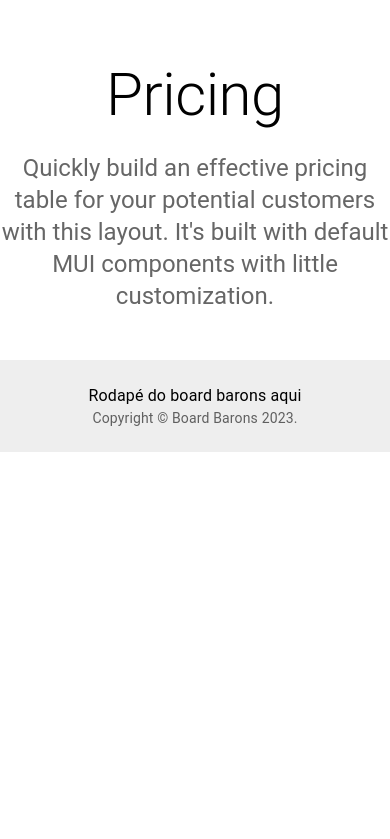
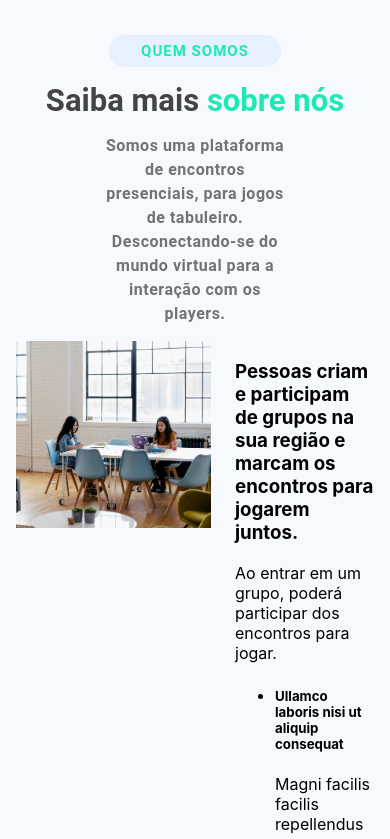
Before and after one commit to Stefanpicciani/BoardBarons, a React (Create React App) app in the folder Front-End/board-barons/: page / in a window 390 px wide. Shown: the part 940-1779 px from the top of the page. Before the commit the page ends 1392 px from the top, so only its background shows below. Built offline with nearby package versions, Linux system fonts and the light colour scheme.

Commit message:
Sessão about e imagem responsiva

```diff
--- /dev/null
+++ b/Front-End/board-barons/src/components/about/About.module.css
@@ -0,0 +1,54 @@
+/* @media (min-width: 992px)
+.col-lg-6 {
+    flex: 0 0 auto;
+    width: 50%;
+} */
+.img {
+  width: max(50px, 50vw);
+}
+/* .sibilings {
+  max-width: 50%;
+} */
+/* .about .content h3 {
+    font-weight: 600;
+    font-size: 26px;
+  }
+
+  .about .content ul {
+    list-style: none;
+    padding: 0;
+  }
+
+  .about .content ul li {
+    display: flex;
+    align-items: flex-start;
+    margin-bottom: 35px;
+  }
+
+  .about .content ul li:first-child {
+    margin-top: 35px;
+  }
+
+  .about .content ul i {
+    background: #fff;
+    box-shadow: 0px 6px 15px rgba(16, 110, 234, 0.12);
+    font-size: 24px;
+    padding: 20px;
+    margin-right: 15px;
+    color: #106eea;
+    border-radius: 50px;
+  }
+
+  .about .content ul h5 {
+    font-size: 18px;
+    color: #555555;
+  }
+
+  .about .content ul p {
+    font-size: 15px;
+  }
+
+  .about .content p:last-child {
+    margin-bottom: 0;
+  }
+   */
--- a/Front-End/board-barons/src/components/about/About.tsx
+++ b/Front-End/board-barons/src/components/about/About.tsx
@@ -1,12 +1,74 @@
-
-
+import style from './About.module.css'
+import imageAbout from '../../assets/images/about.jpg'
+import { Box, Chip, Container, Typography } from '@mui/material';
 
 
 
 const About = () => {
 
     return(
-<></>
+
+        <Box  sx={{ backgroundColor: "#f6f9fe", width: "100"}} >
+          <Container>
+          <Box paddingTop={5}>
+            <Chip label='Quem Somos'
+            sx={{
+                backgroundColor: '#e7f1fd', color: '#1de9b6',
+                fontSize: '15px', fontWeight: 700, padding: '8px 20px',
+                letterSpacing: '1px',
+                textTransform: 'uppercase',
+                fontFamily: 'Roboto',
+            }}
+            />
+
+            <Typography component='h3' variant='h3'
+                sx={{ fontSize: '31px', fontWeight: 700, lineHeight: 1.2, margin: '15px 0', color: '#444444'}}>
+                Saiba mais
+                <Typography component='span' variant='h3' sx={{ fontSize: '31px', fontWeight: 700, color: '#1de9b6'}}> sobre nós</Typography>
+            </Typography>
+
+            <Typography component='p' maxWidth={'50%'}
+                sx={{ margin: '15px auto', fontWeight: 600, color: '#444444bd', letterSpacing: 0.5}}
+            >
+               Somos uma plataforma de encontros presenciais, para jogos de tabuleiro. Desconectando-se do mundo virtual para a interação com os players.
+            </Typography>
+          </Box>
+
+          <Box display='flex' >
+            <Box className={style.sibilings}>
+              <img src={imageAbout} className={style.img} alt="imagem"/>
+            </Box>
+            <Box maxWidth={'lg'} sx={{textAlign: 'left', paddingLeft: 3}} className={style.sibilings}>
+              <h3>Pessoas criam e participam de grupos na sua região e marcam os encontros para jogarem juntos.</h3>
+              <p className="fst-italic">
+              Ao entrar em um grupo, poderá participar dos encontros para jogar.
+              </p>
+              <ul>
+                <li>
+                  <i className="bx bx-store-alt"></i>
+                  <div>
+                    <h5>Ullamco laboris nisi ut aliquip consequat</h5>
+                    <p>Magni facilis facilis repellendus cum excepturi quaerat praesentium libre trade</p>
+                  </div>
+                </li>
+                <li>
+                  <i className="bx bx-images"></i>
+                  <div>
+                    <h5>Magnam soluta odio exercitationem reprehenderi</h5>
+                    <p>Quo totam dolorum at pariatur aut distinctio dolorum laudantium illo direna pasata redi</p>
+                  </div>
+                </li>
+              </ul>
+              <p>
+                Ullamco laboris nisi ut aliquip ex ea commodo consequat. Duis aute irure dolor in reprehenderit in voluptate
+                velit esse cillum dolore eu fugiat nulla pariatur. Excepteur sint occaecat cupidatat non proident, sunt in
+                culpa qui officia deserunt mollit anim id est laborum
+              </p>
+            </Box>
+          </Box>
+          </Container>
+        </Box>
+
     )
 }
 
--- a/Front-End/board-barons/src/pages/home/Home.tsx
+++ b/Front-End/board-barons/src/pages/home/Home.tsx
@@ -26,6 +26,7 @@ import CardHeader from '@mui/material/CardHeader';
 import StarIcon from '@mui/icons-material/StarBorder';
 import GlobalStyles from '@mui/material/GlobalStyles';
 import Hero from '../../components/hero/Hero';
+import About from '../../components/about/About';
 
 
 
@@ -43,6 +44,7 @@ export default function Home() {
   return (
     <TemplateDefault>
       <Hero/>
+      <About/>
       <Container  disableGutters maxWidth="sm" component="main" sx={{ pt: 8, pb: 6 }}>
                     <Typography
                     component="h1"
```
Also changed, not shown: Front-End/board-barons/src/assets/images/about.jpg (added), Front-End/board-barons/src/components/about/About.css (deleted).
